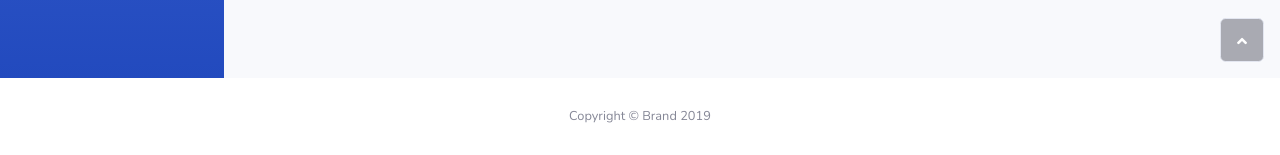
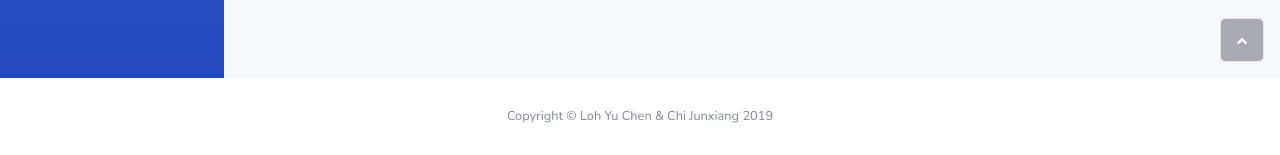
Before and after one commit to SoInstant/surveyinator, a Flask app: template templates/index.html in a window 1280 px wide. Shown: the part 722-877 px from the top of the page. Run offline with Flask 2, Linux system fonts and the light colour scheme; the template is opened without the code that fills it, so the values that code supplies are empty; some libraries are stand-ins or nearby versions.

Commit message:
Update index.html

```diff
--- a/templates/index.html
+++ b/templates/index.html
@@ -10,6 +10,12 @@
     <link rel="stylesheet" href="static/fonts/fontawesome-all.min.css">
     <link rel="stylesheet" href="static/css/Drag--Drop-Upload-Form.css">
     <script src="https://cdn.plot.ly/plotly-latest.min.js"></script>
+    <script src="static/js/jquery.min.js"></script>
+    <script src="static/bootstrap/js/bootstrap.min.js"></script>
+    <script src="static/js/chart.min.js"></script>
+    <script src="static/js/bs-charts.js"></script>
+    <script src="https://cdnjs.cloudflare.com/ajax/libs/jquery-easing/1.4.1/jquery.easing.js"></script>
+    <script src="static/js/theme.js"></script>
 </head>
 
 <body id="page-top">
@@ -246,16 +252,10 @@
         </div>
         <footer class="bg-white sticky-footer">
             <div class="container my-auto">
-                <div class="text-center my-auto copyright"><span>Copyright © Brand 2019</span></div>
+                <div class="text-center my-auto copyright"><span>Copyright © Loh Yu Chen & Chi Junxiang 2019</span></div>
             </div>
         </footer>
     </div><a class="border rounded d-inline scroll-to-top" href="#page-top"><i class="fas fa-angle-up"></i></a></div>
-    <script src="static/js/jquery.min.js"></script>
-    <script src="static/bootstrap/js/bootstrap.min.js"></script>
-    <script src="static/js/chart.min.js"></script>
-    <script src="static/js/bs-charts.js"></script>
-    <script src="https://cdnjs.cloudflare.com/ajax/libs/jquery-easing/1.4.1/jquery.easing.js"></script>
-    <script src="static/js/theme.js"></script>
 </body>
 
 </html>
```
